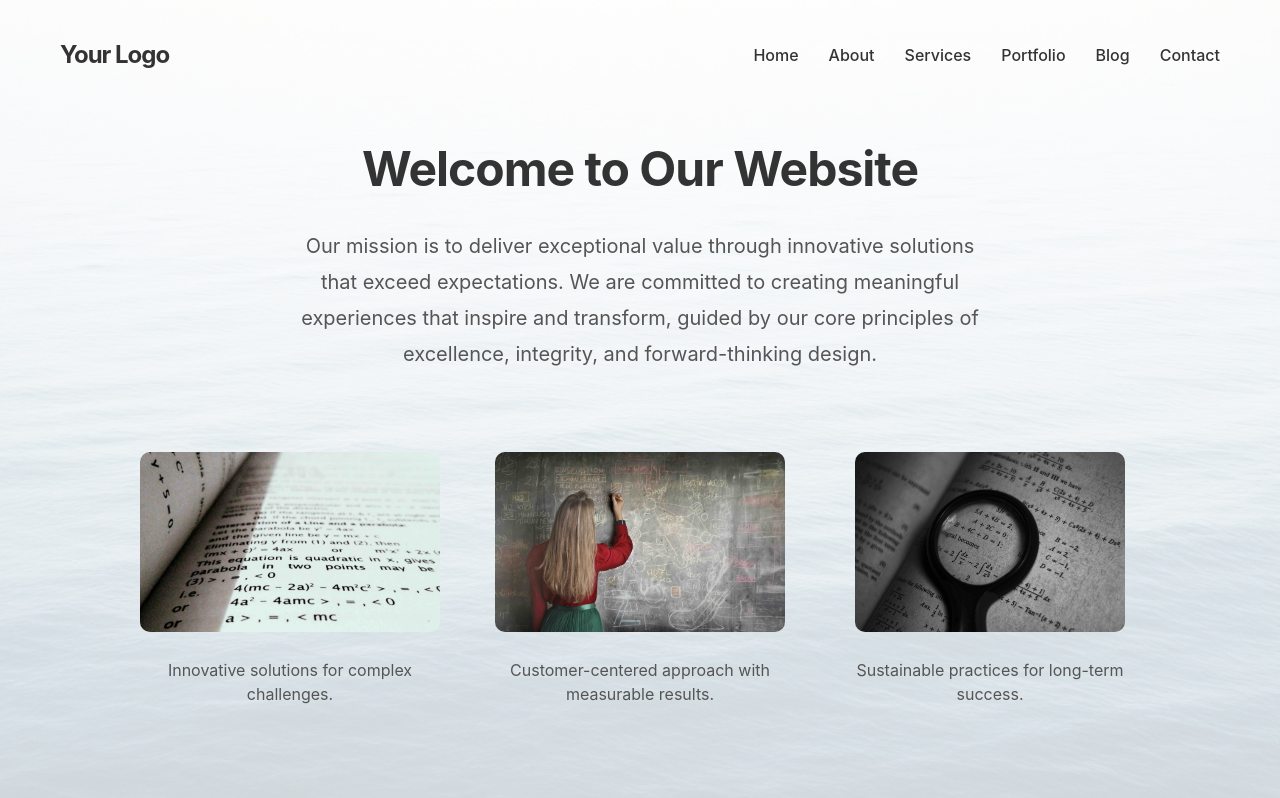
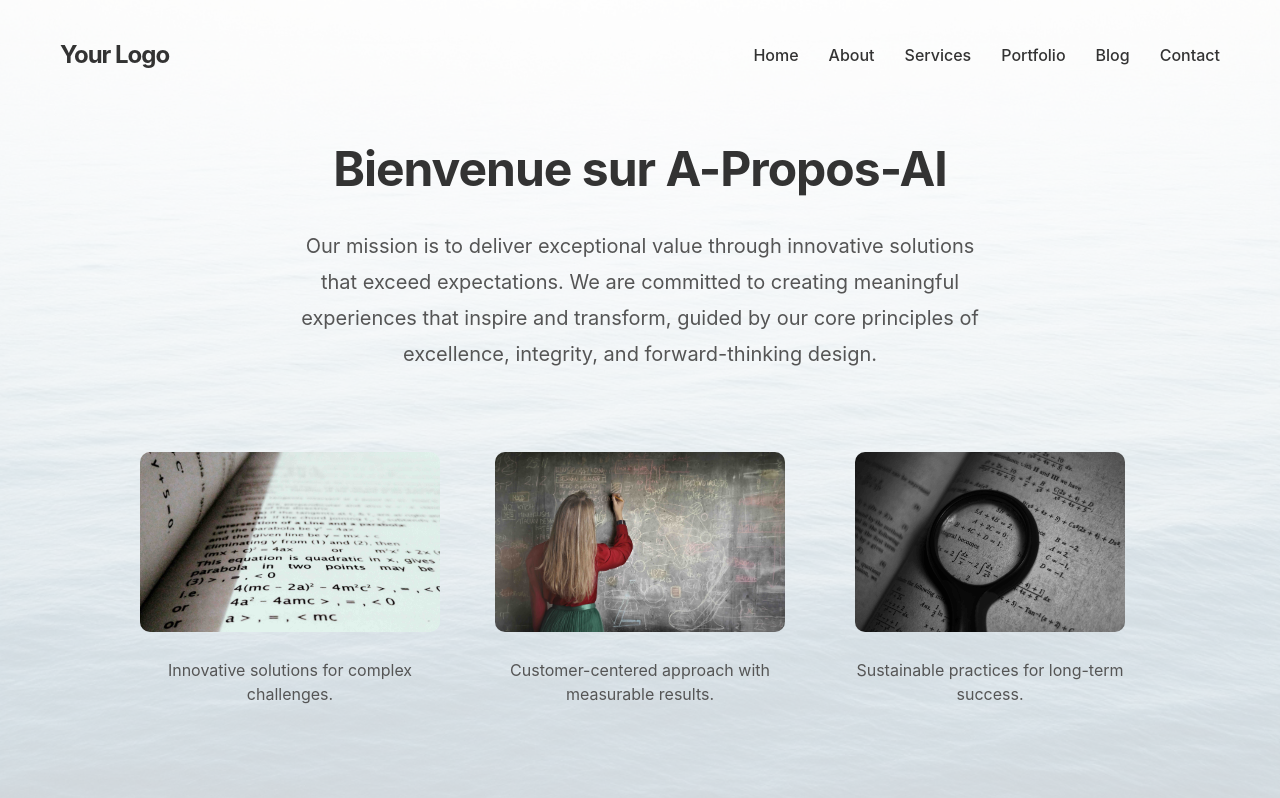
Before and after one commit to Vinc-Web-Hub/Vinc-Tst-5, a plain HTML site: page index.html in a window 1280 px wide. Drawn offline with Linux system fonts and the light colour scheme; a script that the page names is missing.

Commit message:
Update index.html

```diff
--- a/index.html
+++ b/index.html
@@ -23,7 +23,7 @@
         </nav>
 
         <div class="content">
-            <h1>Welcome to Our Website</h1>
+            <h1>Bienvenue sur A-Propos-AI</h1>
             <p class="mission-statement">
                 Our mission is to deliver exceptional value through innovative solutions that exceed expectations.
                 We are committed to creating meaningful experiences that inspire and transform, guided by our core principles of
```
